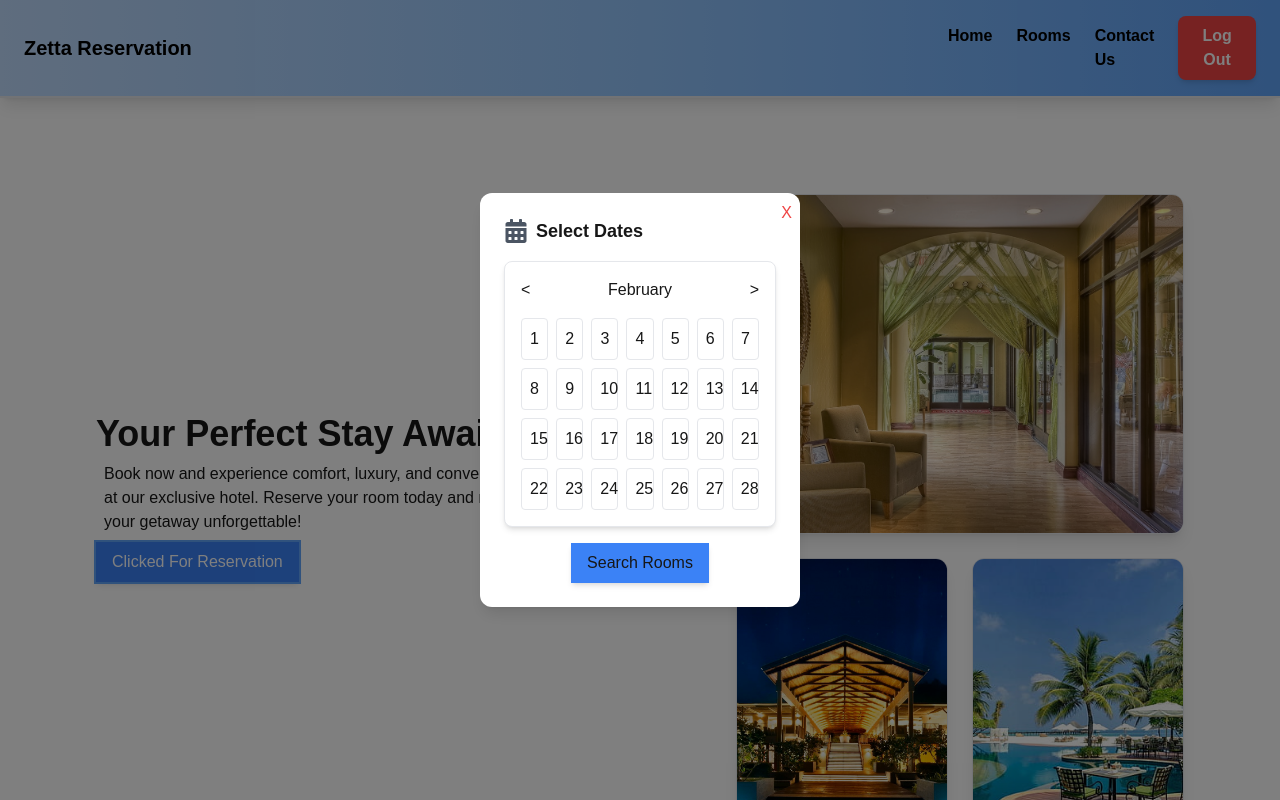
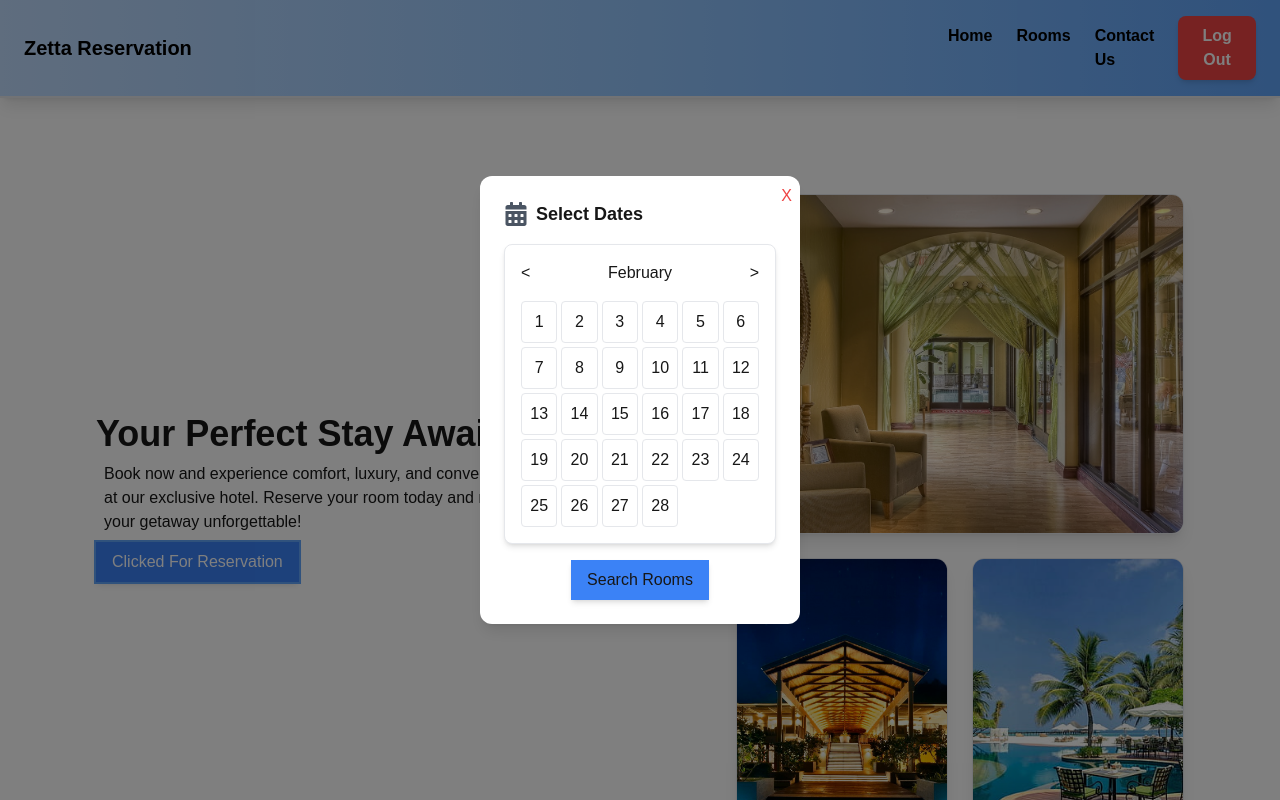
Before and after one commit to Fahim-ahmed-ifty/hotelreservation, a Next.js app: page /home in a window 1280 px wide. Both pictures are taken after a click on the button "Clicked For Reservation". Built offline with nearby package versions, Linux system fonts and the light colour scheme.

Commit message:
calendar fixed

```diff
--- a/app/components/CalendarBody.tsx
+++ b/app/components/CalendarBody.tsx
@@ -32,7 +32,7 @@ const CalendarBody = ({
 	};
 
 	return (
-		<div className='grid grid-cols-7 gap-2'>
+		<div className='grid grid-cols-6 gap-1'>
 			{days.map(day => (
 				<button
 					key={day}
```
